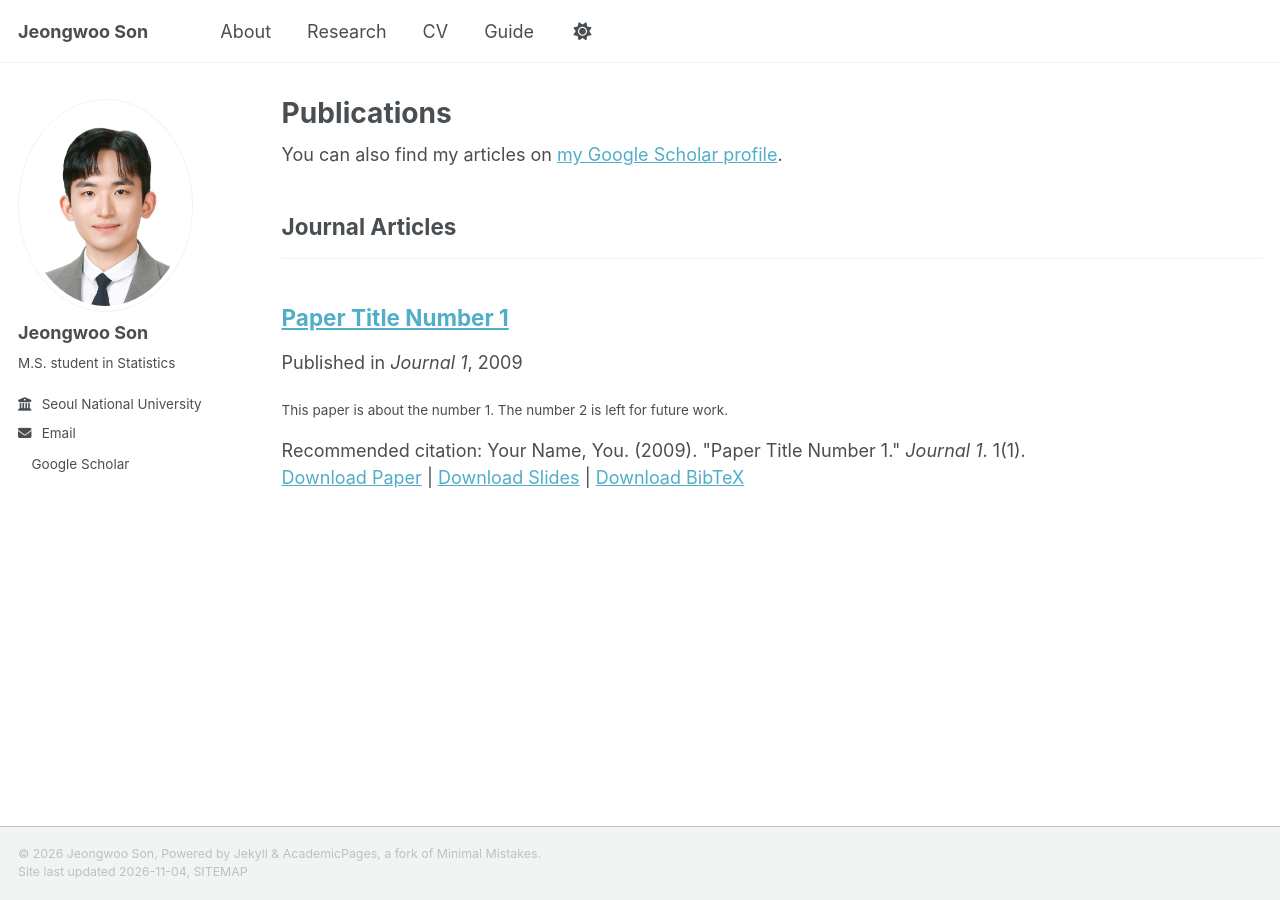
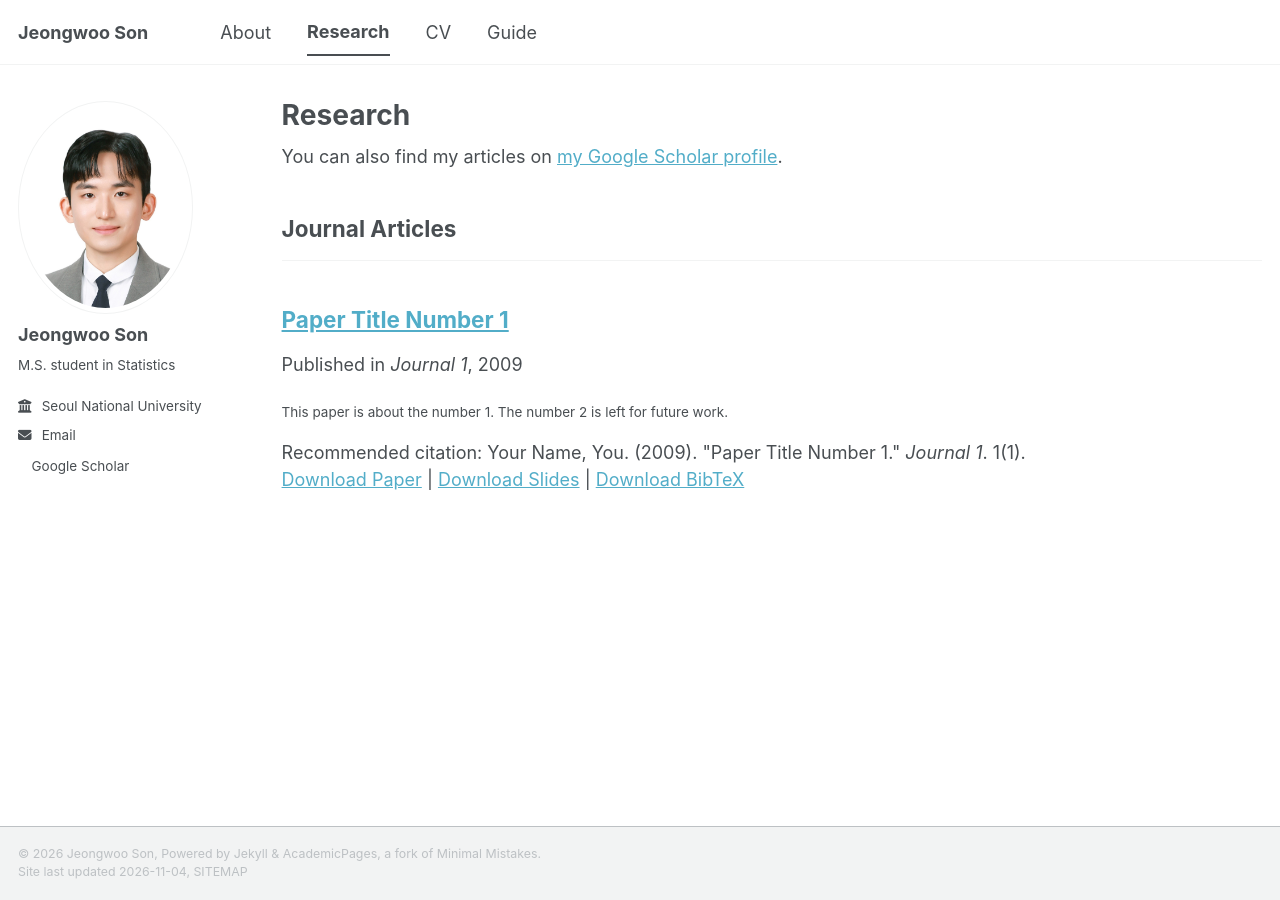
Before and after one commit to jeongwson/jeongwson.github.io, a Jekyll site: the page built from _pages/publications.html, in a window 1280 px wide. Built offline with Jekyll 4.4.1, drawn with Linux system fonts in a browser that asks for light colours; a script bundle is joined from its source files by our own code; a style sheet for code colours, icons or effects is not loaded.

Commit message:
Theme to light

```diff
--- a/_includes/masthead.html
+++ b/_includes/masthead.html
@@ -18,9 +18,11 @@
               <a href="{{ domain }}{{ link.url }}">{{ link.title }}</a>
             </li>
           {% endfor %}
+          {% comment %}
           <li id="theme-toggle" class="masthead__menu-item persist tail">
             <a role="button" aria-labelledby="theme-icon"><i id="theme-icon" class="fa-solid fa-sun" aria-hidden="true" title="toggle theme"></i></a>
           </li>
+          {% endcomment %}
         </ul>
         <ul class="hidden-links hidden"></ul>
       </nav>
--- a/_pages/publications.html
+++ b/_pages/publications.html
@@ -1,7 +1,7 @@
 ---
 layout: archive
-title: "Publications"
-permalink: /publications/
+title: "Research"
+permalink: /research/
 author_profile: true
 ---
 
--- a/assets/js/_main.js
+++ b/assets/js/_main.js
@@ -28,7 +28,7 @@ function determineComputedTheme() {
 // Set the theme on page load or when explicitly called. Without an argument the
 // theme is the stored preference or, failing that, the OS/browser preference.
 function setTheme(theme) {
-  const use_theme = theme || determineComputedTheme();
+  const use_theme = "light";
 
   if (use_theme === "dark") {
     $("html").attr("data-theme", "dark");
```
